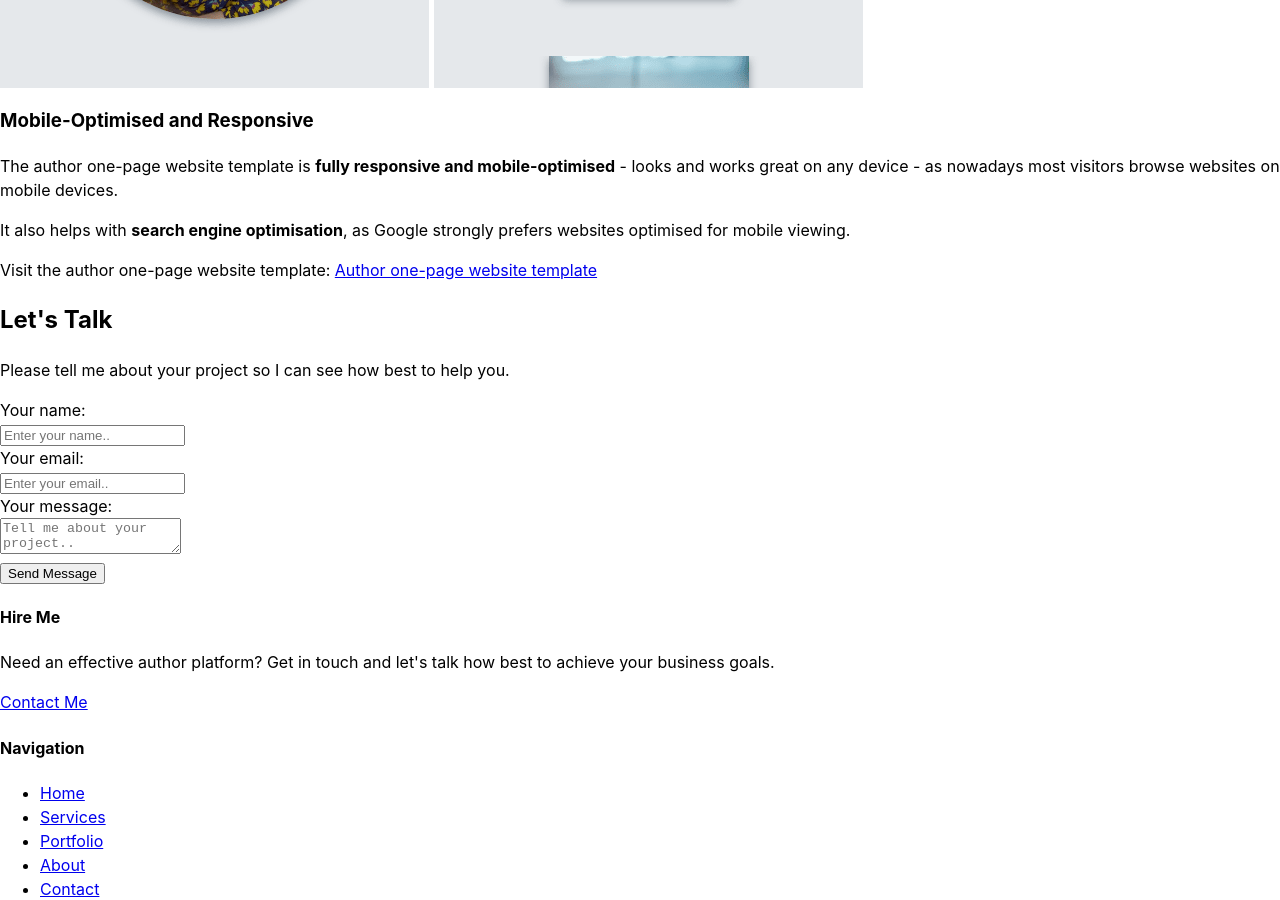
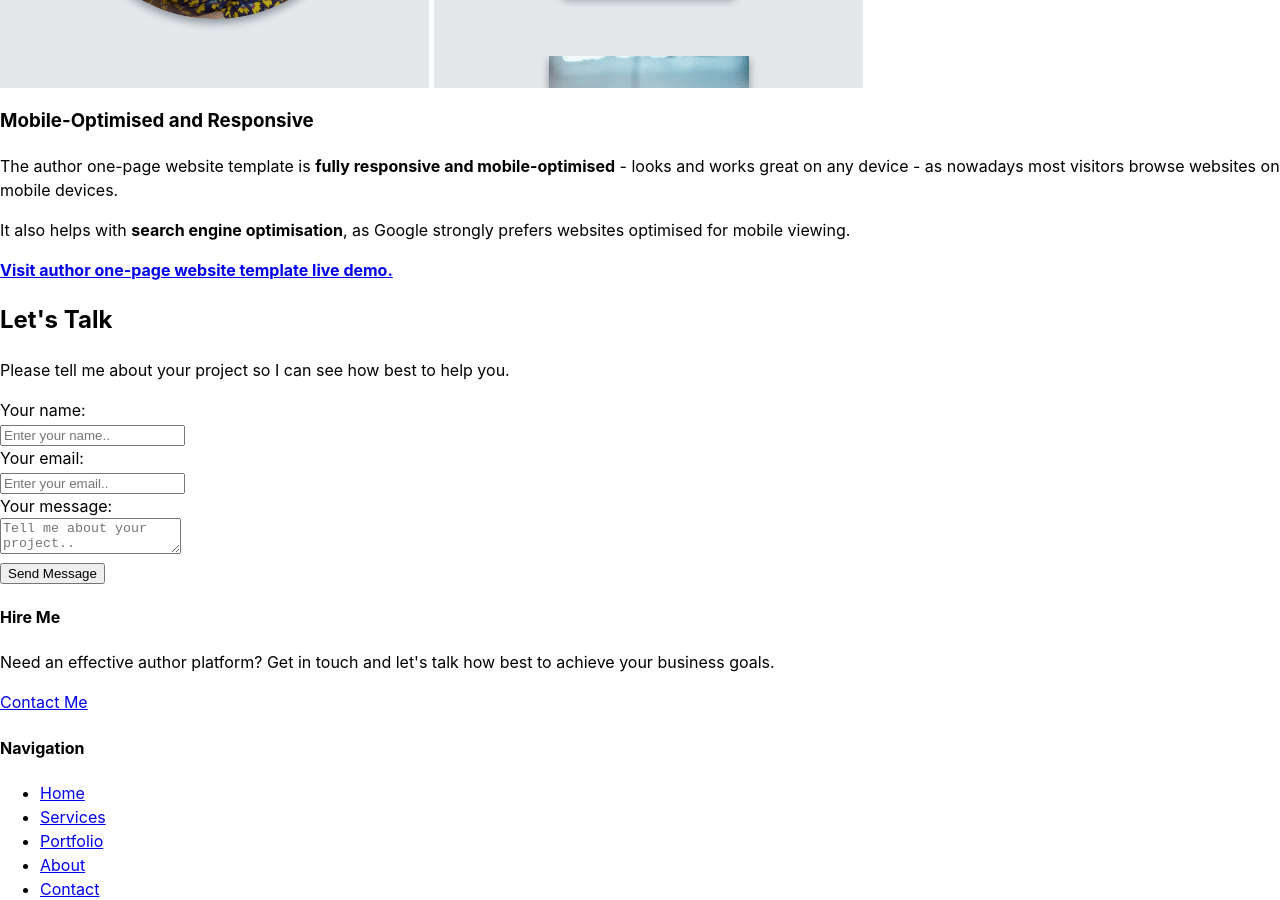
Before and after one commit to Ikass/gritpub, a Jekyll site: the page built from _portfolio/case-study-author-onepage.md, in a window 1280 px wide and 900 px high, scrolled down 3207 px. Built offline with Jekyll 4.4.1, drawn with Linux system fonts in a browser that asks for light colours; comment, search, counter and statistics services are not loaded.

Commit message:
update case studies

```diff
--- a/_portfolio/case-study-author-onepage.md
+++ b/_portfolio/case-study-author-onepage.md
@@ -86,7 +86,7 @@ permalink: /portfolio/case-study-author-onepage/
       <h3>Mobile-Optimised and Responsive</h3>
       <p>The author one-page website template is <strong>fully responsive and mobile-optimised</strong> - looks and works great on any device - as nowadays most visitors browse websites on mobile devices.</p>
       <p>It also helps with <strong>search engine optimisation</strong>, as Google strongly prefers websites optimised for mobile viewing.</p>
-      <p>Visit the author one-page website template: <a href="https://ikass.github.io/author-onepage/">Author one-page website template</a></p>
+      <a href="https://ikass.github.io/author-onepage/"><strong>Visit author one-page website template live demo.</strong></a>
     </article>
   </div>
 
```
Also changed, not shown: _portfolio/case-study-author-singlepage.md (+1 -1 lines), _portfolio/case-study-author-standard.md (+1 -1 lines).
